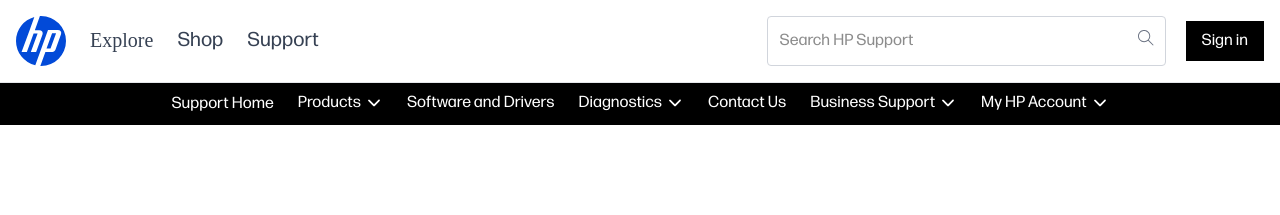
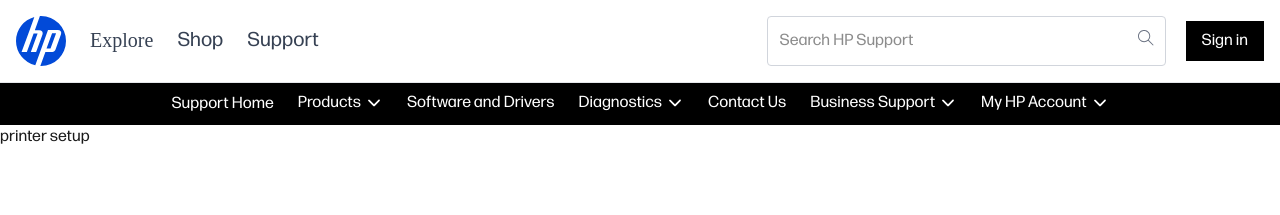
Before and after one commit to anumk68/supportprinter, a React (Vite) app: page /Printer-Setup in a window 1280 px wide. Shown: the top 215 px of the page. Built offline with nearby package versions, Linux system fonts and the light colour scheme; a web font is replaced by a local one.

Commit message:
first commit

```diff
--- a/src/pages/PrinterHelp.jsx
+++ b/src/pages/PrinterHelp.jsx
@@ -1,7 +1,6 @@
 import React from "react";
 import { IoSearch } from "react-icons/io5";
-
-
+import { Link } from "react-router-dom";
 export default function PrinterHelp() {
   return (
     <div className="bg-white overflow-hidden">
@@ -43,6 +42,7 @@
   <div className="max-w-7xl mx-auto px-4 sm:px-28 py-10 grid grid-cols-2 sm:grid-cols-3 gap-6">
 
     {/* Card 1 */}
+    <Link to="/Printer-Setup">
     <div className="bg-white rounded-2xl shadow-md text-center p-8 hover:shadow-lg cursor-pointer hover:scale-105 transition">
       <img
         src="/src/assets/images/printersetup.svg"
@@ -51,6 +51,7 @@
       />
       <p className="text-[#165DBA] font-medium">Printer setup issues</p>
     </div>
+    </Link>
 
     {/* Card 2 */}
     <div className="bg-white rounded-2xl shadow-md text-center p-8 hover:shadow-lg cursor-pointer hover:scale-105 transition">
@@ -152,12 +153,12 @@
     <p className="font-[HPSimplified] text-[22px] leading-[1.4] tracking-[0.3px] mb-1.5">Search our support articles</p>
 
   <div className="relative w-full  sm:w-1/2 text-center">
-  <input type="search" id="location-search" class="block text-center p-2.5 w-full z-20  text-gray-900 bg-gray-50 rounded-e-lg  text-xl  border dark:bg-gray-700 dark:border-s-gray-700  dark:border-gray-600 dark:placeholder-gray-400 dark:text-white " placeholder="What can I help with you?" required />
-<button type="submit" class="absolute top-0 cursor-pointer end-0 h-full p-4 text-sm font-medium text-white bg-[#ccc]  border-l border-black hover:bg-[#b9b9b9]  ">
+  <input type="search" id="location-search" className="block text-center p-2.5 w-full z-20  text-gray-900 bg-gray-50 rounded-e-lg  text-xl  border dark:bg-gray-700 dark:border-s-gray-700  dark:border-gray-600 dark:placeholder-gray-400 dark:text-white " placeholder="What can I help with you?" required />
+<button type="submit" className="absolute top-0 cursor-pointer end-0 h-full p-4 text-sm font-medium text-white bg-[#ccc]  border-l border-black hover:bg-[#b9b9b9]  ">
 
                 <IoSearch className="grid items-center text-center text-2xl"/>
 
-                <span class="sr-only">Search</span>
+                <span className="sr-only">Search</span>
             </button>
   </div>
 </div>
--- /dev/null
+++ b/src/pages/Printer_Setup.jsx
@@ -0,0 +1,11 @@
+import React from 'react';
+
+const PrinterSetup = () => {
+    return (
+        <div>
+            <h1>printer setup</h1>
+        </div>
+    );
+}
+
+export default PrinterSetup;
--- a/src/routes/AppRoutes.jsx
+++ b/src/routes/AppRoutes.jsx
@@ -7,6 +7,7 @@
 import PrinterHelp from "../pages/PrinterHelp";
 import ContactAgent from "../pages/ContactAgent";
 import SoftwareDrivers from "../pages/SoftwareDrivers";
+import PrinterSetup from "../pages/Printer_Setup";
 export default function AppRoutes() {
   return (
 
@@ -18,6 +19,7 @@
         <Route path="/products/pavilion" element={<Pavilion />} />
         <Route path="/products/chromebooks" element={<Chromebooks />} />
         <Route path="/PrinterHelp" element={<PrinterHelp />} />
+        <Route path="/Printer-Setup" element={<PrinterSetup/>}/>
         <Route path="/contact" element={<ContactAgent/>}/>
         <Route path="/Softwaredrivers" element={<SoftwareDrivers/>}/>
       </Routes>
```
